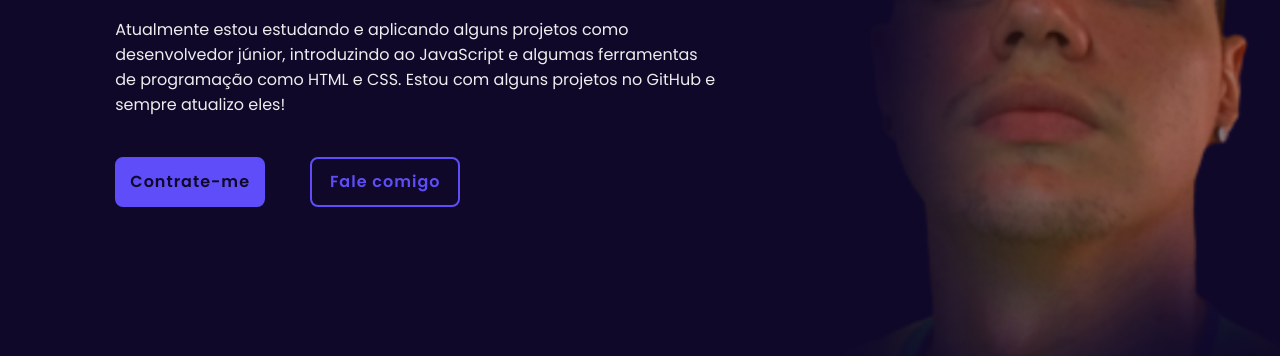
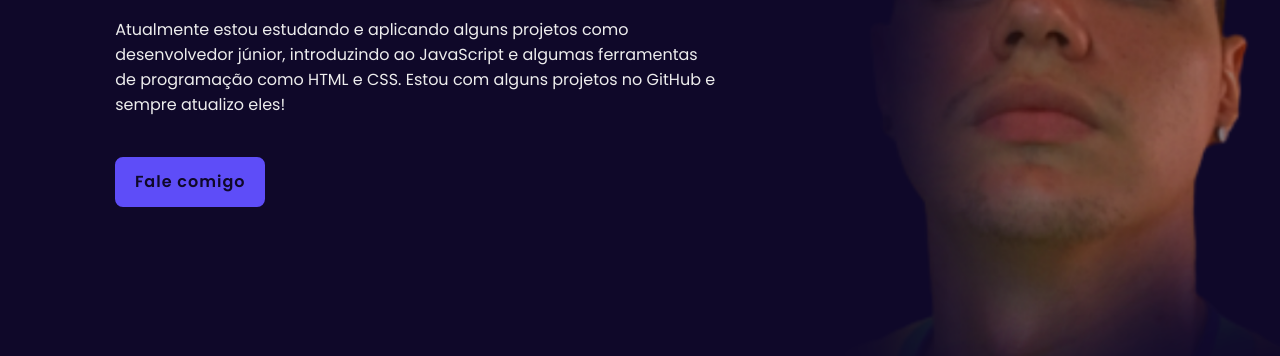
Before and after one commit to DevKawan/pagina-de-apresentacao, a plain HTML site: page index.html in a window 1280 px wide. Shown: the part 342-698 px from the top of the page. Drawn offline with nearby package versions, Linux system fonts and the light colour scheme; a script that the page names is missing.

Commit message:
Comentando o link de contratação

```diff
--- a/index.html
+++ b/index.html
@@ -39,8 +39,8 @@
             <p>Atualmente estou estudando e aplicando alguns projetos como desenvolvedor júnior, introduzindo ao JavaScript e algumas ferramentas de programação como HTML e CSS. Estou com alguns projetos no GitHub e sempre atualizo eles!</p>
 
             <div class="btn-box">
-                <a href="#" class="btn">Contrate-me</a>
-                <a href="#" class="btn">Fale comigo</a>
+                <!--<a href="#" class="btn">Contrate-me</a>-->
+                <a href="https://www.linkedin.com/in/kawan-franklin-fernandes-2b56741b9/?lipi=urn%3Ali%3Apage%3Aprofile_common_profile_index%3B37a8e56e-1ef5-4cbc-b056-80afacd4eaa0" class="btn">Fale comigo</a>
             </div>
         </div>
 
```
